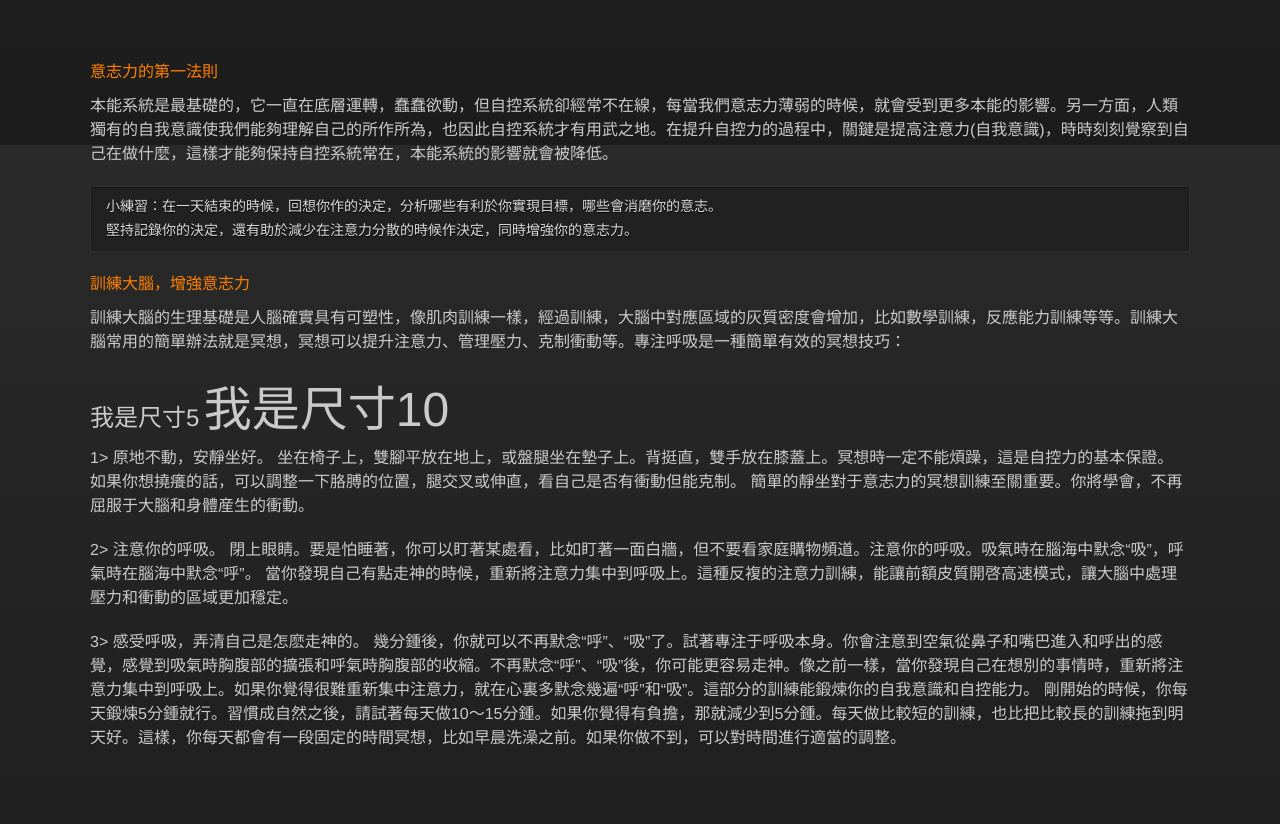
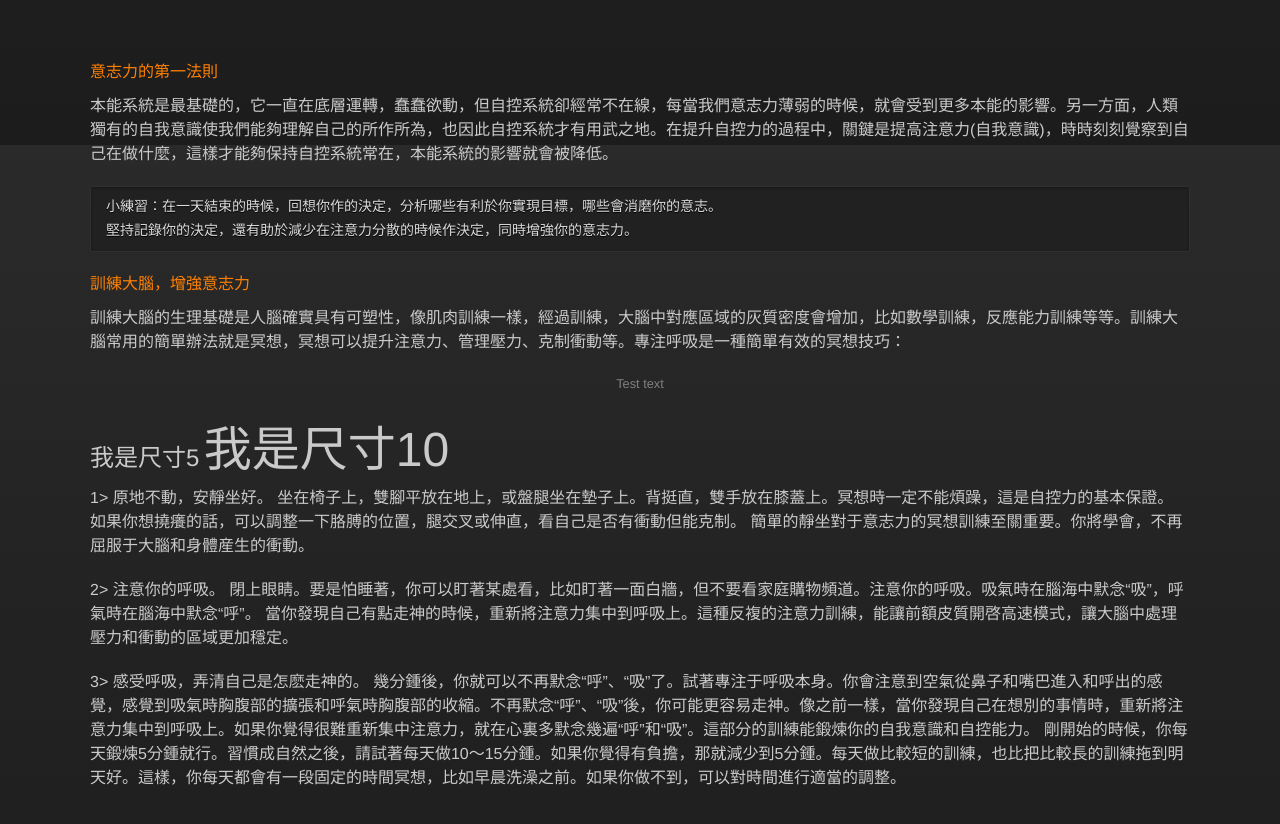
Before and after one commit to kexinerchen/kexinerchen.github.io, a Jekyll site: the page built from _posts/2021-11-21-willpower.md, in a window 1280 px wide and 900 px high, scrolled down 755 px. Shown: the top 824 px of the window. Built offline with Jekyll 4.4.1, drawn with Linux system fonts in a browser that asks for light colours; some web fonts are replaced.

Commit message:
Update 2021-11-21-willpower.md

```diff
--- a/_posts/2021-11-21-willpower.md
+++ b/_posts/2021-11-21-willpower.md
@@ -34,6 +34,10 @@ author: Kexiner
 #### 訓練大腦，增強意志力
 訓練大腦的生理基礎是人腦確實具有可塑性，像肌肉訓練一樣，經過訓練，大腦中對應區域的灰質密度會增加，比如數學訓練，反應能力訓練等等。訓練大腦常用的簡單辦法就是冥想，冥想可以提升注意力、管理壓力、克制衝動等。專注呼吸是一種簡單有效的冥想技巧：
 
+Test text
+{: style="color:gray; font-size: 80%; text-align: center;"}
+
+
 <font size=5>我是尺寸5</font>
 <font size=10>我是尺寸10</font>
 
```
